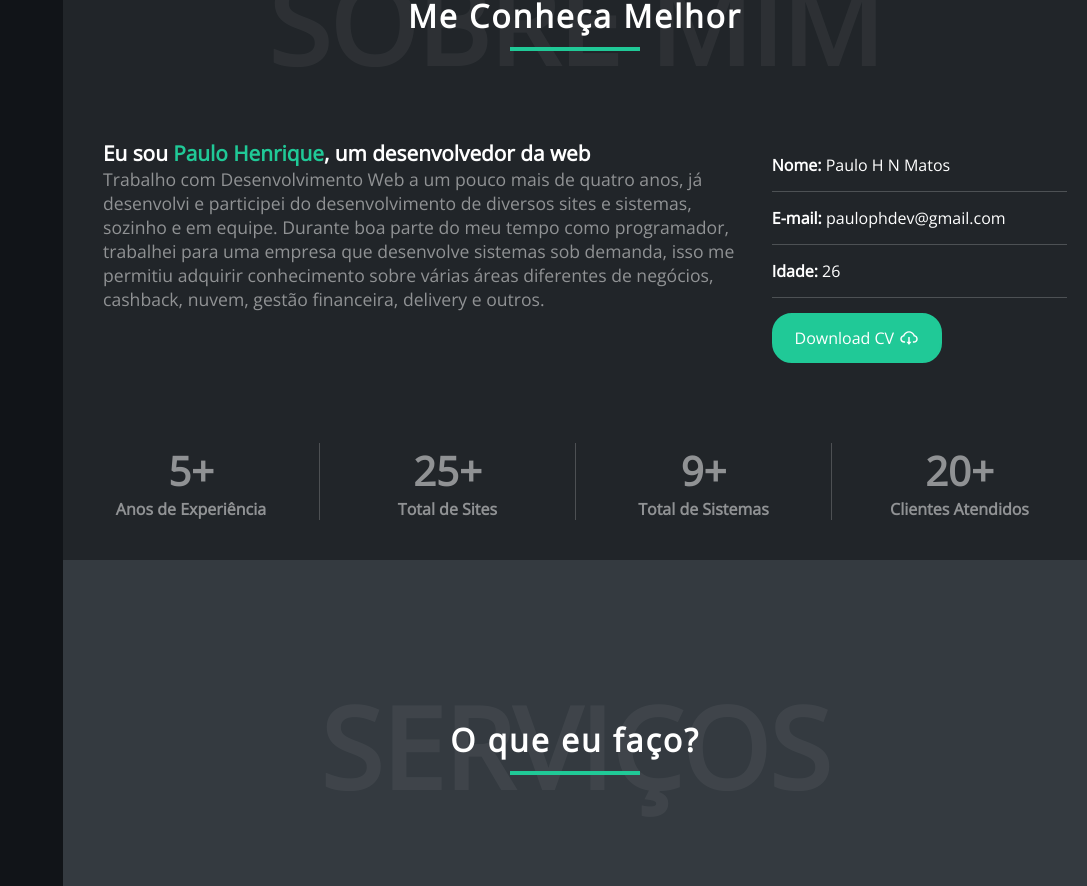
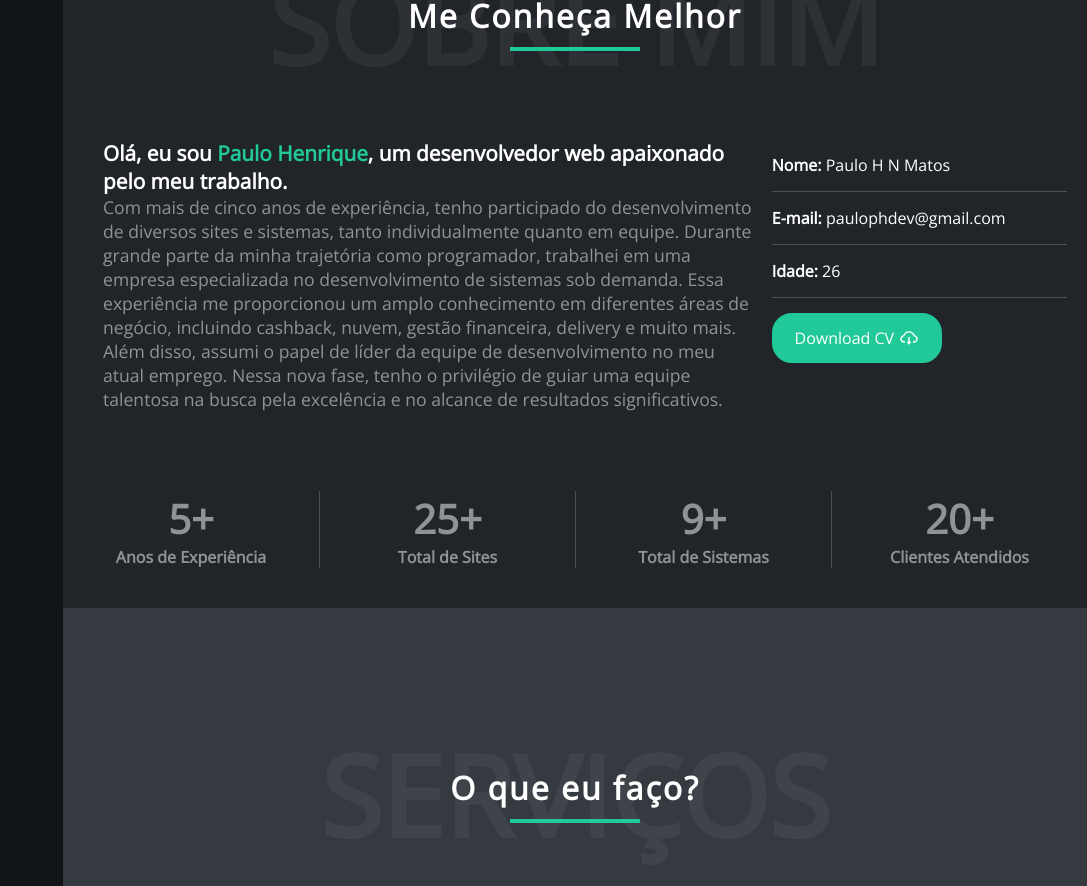
Before and after one commit to paulophdev/portfolio, a React (Vite) app: page / in a window 1280 px wide. Shown: the part 964-1850 px from the top of the page, without its empty margins (193-1280 px from the left). Built offline with nearby package versions, Linux system fonts and the light colour scheme.

Commit message:
Ajuste no texto sobre mim

```diff
--- a/src/components/About/index.jsx
+++ b/src/components/About/index.jsx
@@ -33,17 +33,11 @@ export default function index() {
       <Content>
         <div className="firstContent">
           <p className="firstTitle">
-            Eu sou <span>{Contacts.simplifiedName}</span>, um desenvolvedor da
-            web
+            Olá, eu sou <span>{Contacts.simplifiedName}</span>, um desenvolvedor web apaixonado pelo meu trabalho.
           </p>
           <p>
-            Trabalho com Desenvolvimento Web a um pouco mais de quatro anos, já
-            desenvolvi e participei do desenvolvimento de diversos sites e
-            sistemas, sozinho e em equipe. Durante boa parte do meu tempo como
-            programador, trabalhei para uma empresa que desenvolve sistemas sob
-            demanda, isso me permitiu adquirir conhecimento sobre várias áreas
-            diferentes de negócios, cashback, nuvem, gestão financeira, delivery
-            e outros.
+          Com mais de cinco anos de experiência, tenho participado do desenvolvimento de diversos sites e sistemas, tanto individualmente quanto em equipe. Durante grande parte da minha trajetória como programador, trabalhei em uma empresa especializada no desenvolvimento de sistemas sob demanda. Essa experiência me proporcionou um amplo conhecimento em diferentes áreas de negócio, incluindo cashback, nuvem, gestão financeira, delivery e muito mais.<br />
+          Além disso, assumi o papel de líder da equipe de desenvolvimento no meu atual emprego. Nessa nova fase, tenho o privilégio de guiar uma equipe talentosa na busca pela excelência e no alcance de resultados significativos.
           </p>
         </div>
         <div className="secondContent">
```
